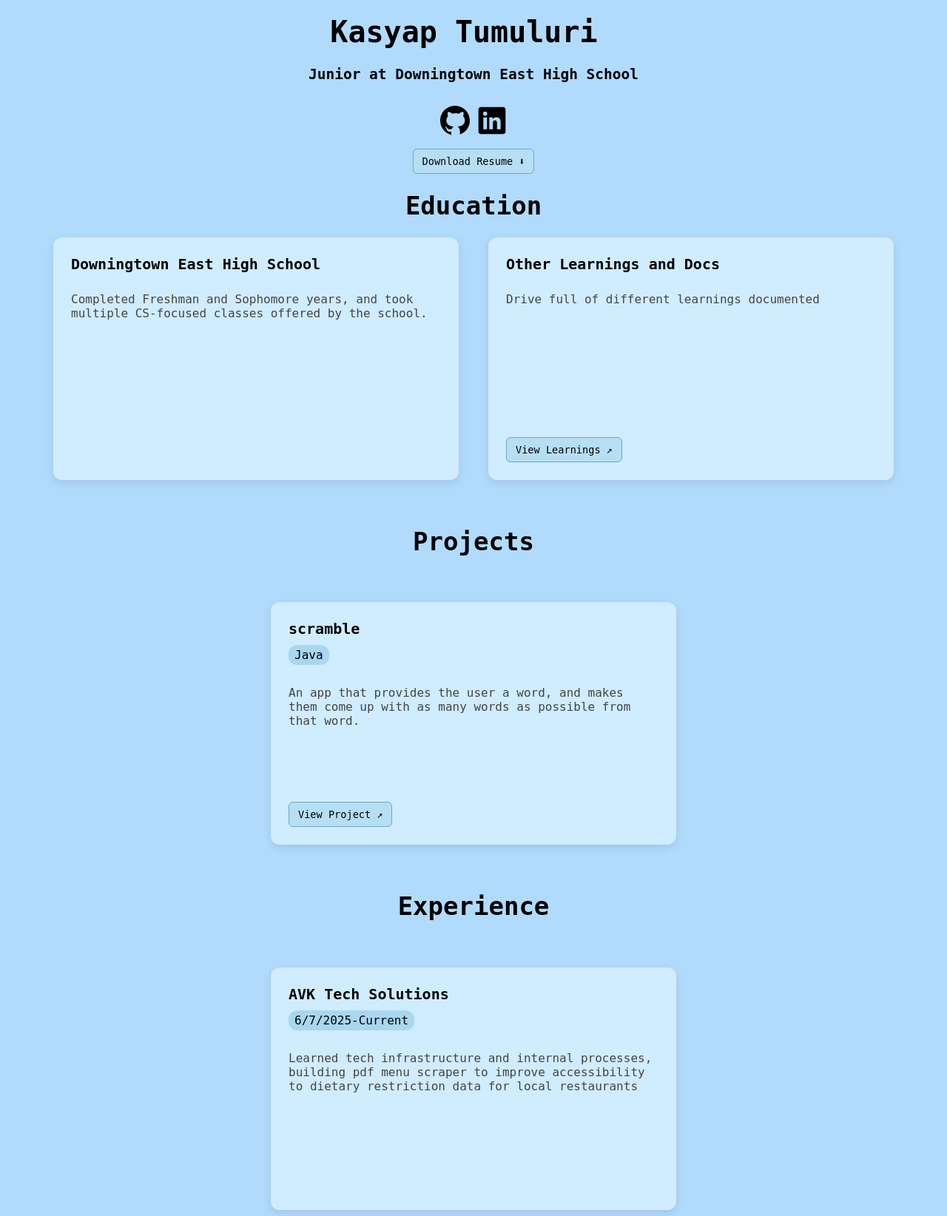
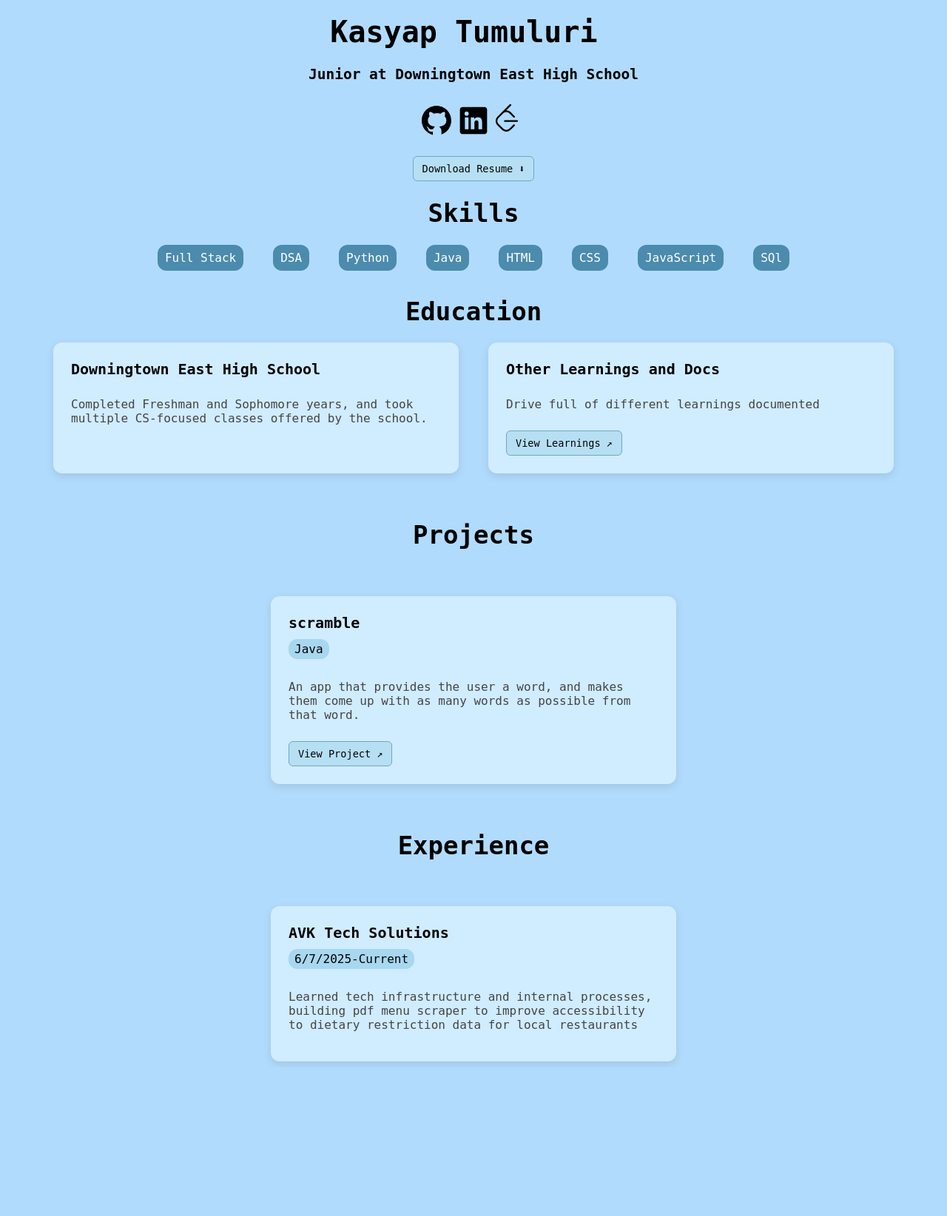
Before and after one commit to ketchup235/Dynamic-Portfolio, a Flask app: page / in a window 1280 px wide. Shown: the whole page at 74% size. After the commit the page ends 1439 px from the top, so only its background shows below. Run offline with Flask 3, Linux system fonts and the light colour scheme; parts of the project's set-up code (start-up, migrations or seed data) failed here and were passed over.

Commit message:
add skills section

```diff
--- a/app.py
+++ b/app.py
@@ -23,6 +23,7 @@ class Person(db.Model):
     bio= db.Column(db.Text, nullable=False)
     github= db.Column(db.Text, nullable=False)
     linkedin= db.Column(db.Text, nullable=False)
+    leetcode= db.Column(db.Text, nullable=False)
 
 class Experience(db.Model):
     id= db.Column(db.Integer, primary_key=True)
@@ -34,7 +35,11 @@ class Education(db.Model):
     id= db.Column(db.Integer, primary_key=True)
     title = db.Column(db.String(100), nullable=False)
     description=db.Column(db.Text, nullable=False)
-    link=db.Column(db.String(200), nullable=False)
+    link=db.Column(db.String(200), nullable=True)
+
+class Skills(db.Model):
+    id= db.Column(db.Integer, primary_key=True)
+    skills = db.Column(db.Text, nullable=False)
 
 def get_item_from_csv(filename, model_class, fields):
     model_class.query.delete()
@@ -48,10 +53,10 @@ def get_item_from_csv(filename, model_class, fields):
 with app.app_context():
     db.create_all()
     get_item_from_csv("projects(Sheet1).csv", Project, ["title", "description", "language", "link"])
-    get_item_from_csv("person(Sheet1).csv", Person, ["name", "bio", "github", "linkedin"])
+    get_item_from_csv("person(Sheet1).csv", Person, ["name", "bio", "github", "linkedin","leetcode"])
     get_item_from_csv("exp.csv", Experience, ["title", "date","description"])
     get_item_from_csv("edu.csv", Education, ["title","description", "link"])
-
+    get_item_from_csv("skills.csv", Skills, ["skills"])
 
 @app.route("/")
 def index():
@@ -59,4 +64,5 @@ def index():
     projects=Project.query.all()
     experience= Experience.query.all()
     education= Education.query.all()
-    return render_template("index.html", projects=projects, person=person, experience=experience, education=education)
+    skills= Skills.query.all()
+    return render_template("index.html", projects=projects, person=person, experience=experience, education=education, skills=skills)
--- a/person(Sheet1).csv
+++ b/person(Sheet1).csv
@@ -1,2 +1,2 @@
-name,bio,github,linkedin
-kasyap t,15 years of experience in CS,https://github.com/ketchup235,https://www.linkedin.com/in/kasyap-tumuluri/
+name,bio,github,linkedin,leetcode
+Kasyap Tumuluri,Junior at Downingtown East High School,https://github.com/ketchup235,https://www.linkedin.com/in/kasyap-tumuluri/,https://leetcode.com/u/Ketchup112/
--- /dev/null
+++ b/skills.csv
@@ -0,0 +1,9 @@
+skills
+Full Stack
+DSA
+Python
+Java
+HTML
+CSS
+JavaScript
+SQl
--- a/static/styles.css
+++ b/static/styles.css
@@ -116,7 +116,6 @@ a{
   padding: 24px;
   width: 500px;
   text-align: left;
-  min-height: 280px;
   flex-shrink: 0;
   max-width: 500px;
 }
@@ -157,7 +156,7 @@ a{
   transition: background-color 0.2s;
   text-decoration: none;
   color: #000;
-  margin-top: auto;
+  margin-top: 10px;
   width: fit-content;
 }
 
--- a/templates/index.html
+++ b/templates/index.html
@@ -56,6 +56,13 @@
           </svg>
         </a>
       </div>
+      <div class="icon" style="margin-top: 12px;">
+        <a href="{{person.leetcode}}" target="_blank" rel="noopener noreferrer">
+          <svg xmlns="http://www.w3.org/2000/svg" x="0px" y="0px" width="50" height="50" viewBox="0 0 21 21">
+            <path d="M 10.447266 0.265625 A 0.50005 0.50005 0 0 0 10.103516 0.41796875 L 5.65625 4.8671875 L 3.0957031 7.4257812 A 0.50005 0.50005 0 0 0 2.9785156 7.6035156 C 1.769869 8.9739016 1.7865696 11.063913 3.0957031 12.373047 L 5.65625 14.933594 C 7.0176322 16.294976 9.242133 16.294976 10.603516 14.933594 L 12.853516 12.683594 A 0.50063809 0.50063809 0 1 0 12.144531 11.976562 L 9.8945312 14.226562 C 8.9159134 15.20518 7.3418991 15.20518 6.3632812 14.226562 L 3.8027344 11.666016 C 2.8241166 10.687398 2.8241166 9.1114303 3.8027344 8.1328125 L 6.3632812 5.5742188 C 7.3418991 4.5956009 8.9159135 4.5956009 9.8945312 5.5742188 L 12.144531 7.8242188 A 0.50063784 0.50063784 0 1 0 12.853516 7.1171875 L 10.603516 4.8671875 C 9.9106907 4.174363 8.9943718 3.8431189 8.0820312 3.8554688 L 10.8125 1.125 A 0.50005 0.50005 0 0 0 10.447266 0.265625 z M 7.328125 9.4003906 A 0.50005 0.50005 0 1 0 7.328125 10.400391 L 14.228516 10.400391 A 0.50005 0.50005 0 1 0 14.228516 9.4003906 L 7.328125 9.4003906 z"></path>
+          </svg>
+        </a>
+      </div>
     </div>
     <div class="centered">
       <a
@@ -69,6 +76,16 @@
     </div>
     </div>
     <div class="block">
+      <div class="centered title">
+        <h1>Skills</h1>
+      </div>
+
+      <div class="flex">
+        {% for skill in skills %}
+          <div class="tag" style="background-color: #4b8bad; color: #ffffff; padding: 8px 10px;">{{skill.skills}}</div>
+        {%endfor%}
+      </div>
+
       <div class="centered title">
         <h1>Education</h1>
       </div>
```
Also changed, not shown: instance/projects.db.
